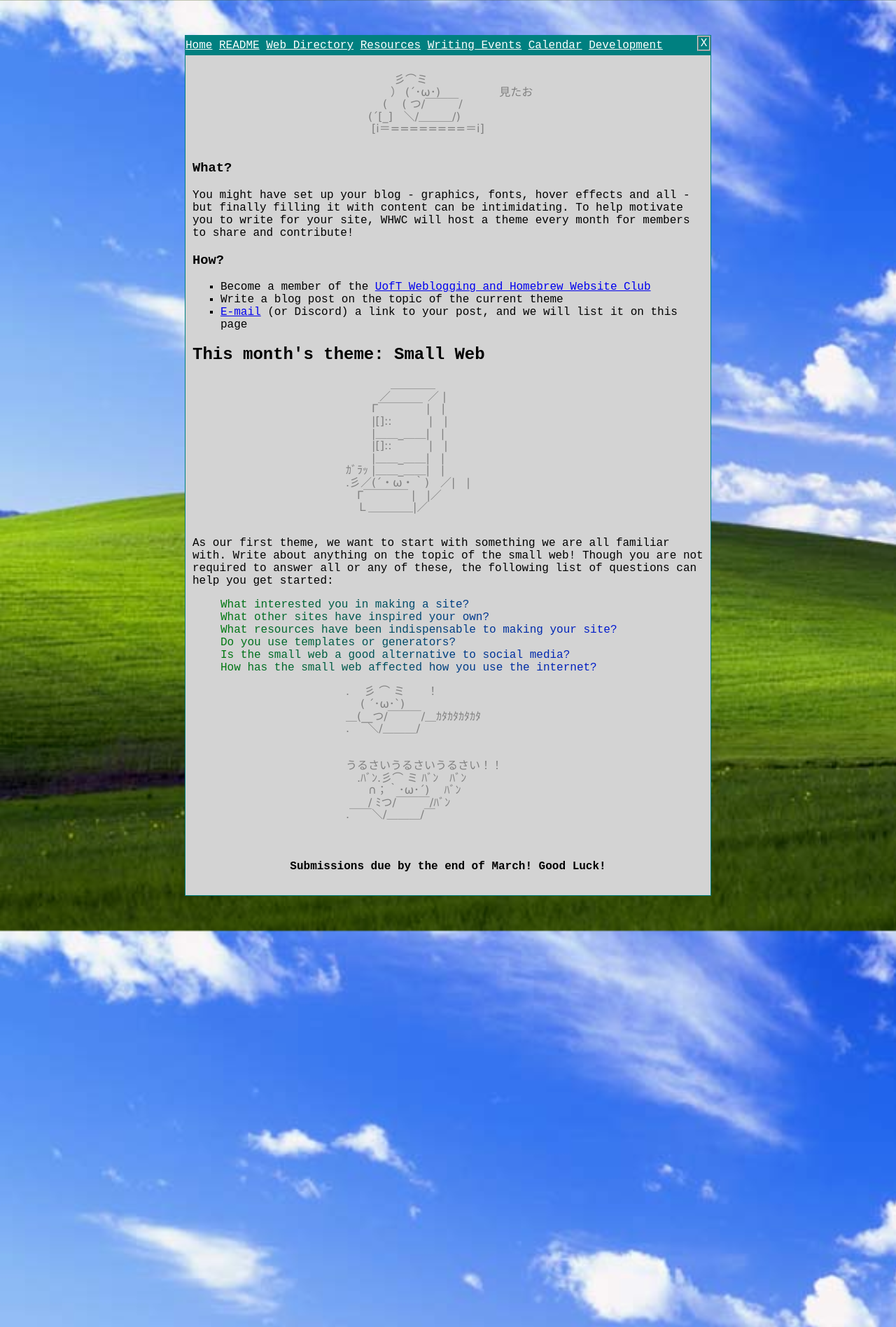
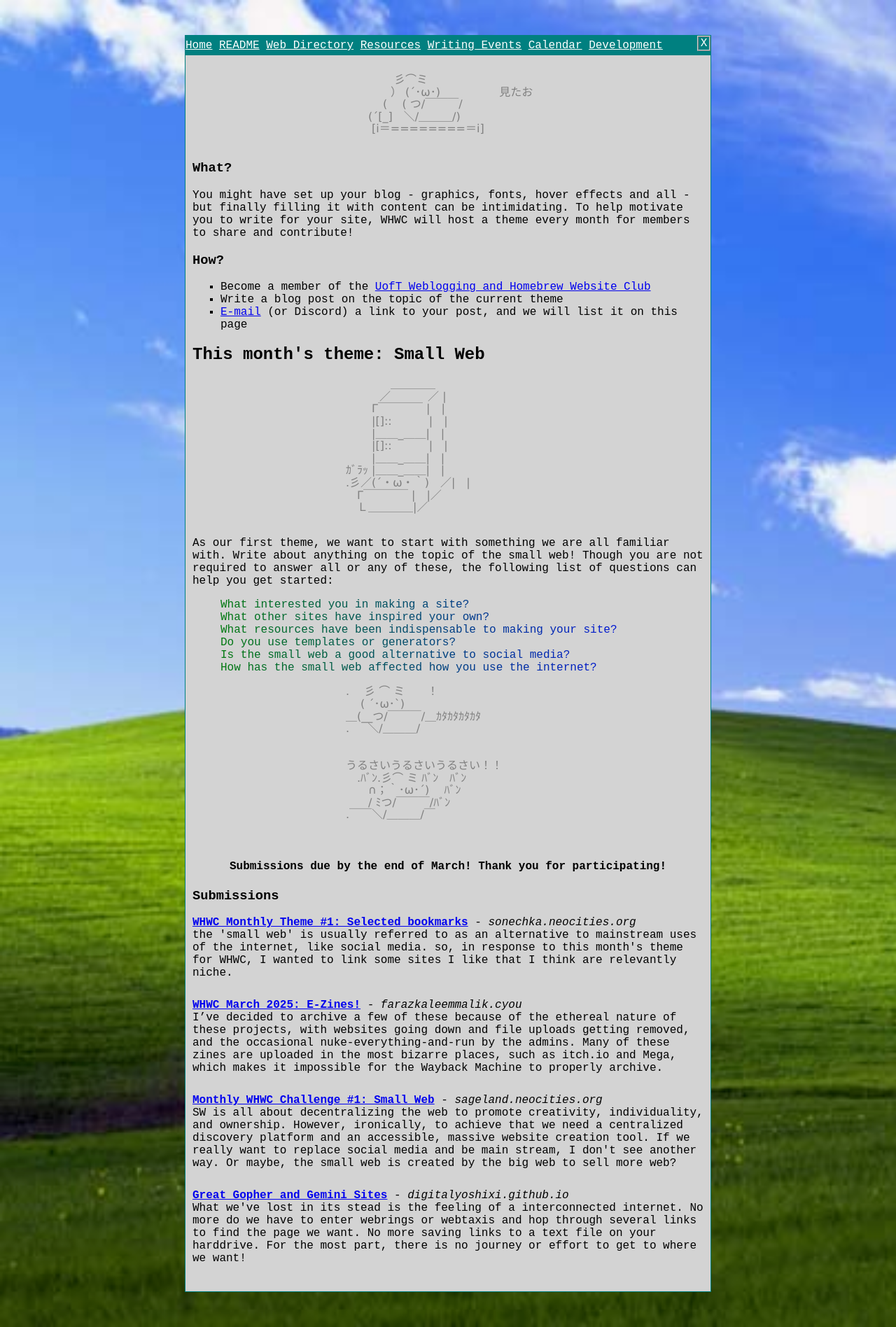
Before and after one commit to uoftwebloggingclub/uoftwebloggingclub.neocities.org, a Jekyll site: the page built from _events/march2025.html, in a window 1280 px wide. Shown: the whole page at 70% size. Built offline with Jekyll 4.4.1, drawn with Linux system fonts in a browser that asks for light colours.

Commit message:
Update march2025 writing submissions

```diff
--- /dev/null
+++ b/_data/march2025.json
@@ -0,0 +1,22 @@
+[
+    {
+        "entry_url": "https://sonechka.neocities.org/blog/bookmarks",
+        "title": "WHWC Monthly Theme #1: Selected bookmarks",
+        "excerpt": "the 'small web' is usually referred to as an alternative to mainstream uses of the internet, like social media. so, in response to this month's theme for WHWC, I wanted to link some sites I like that I think are relevantly niche."
+    },
+    {
+        "entry_url": "https://farazkaleemmalik.cyou/blog/2025/ezines/",
+        "title": "WHWC March 2025: E-Zines!",
+        "excerpt": "I’ve decided to archive a few of these because of the ethereal nature of these projects, with websites going down and file uploads getting removed, and the occasional nuke-everything-and-run by the admins. Many of these zines are uploaded in the most bizarre places, such as itch.io and Mega, which makes it impossible for the Wayback Machine to properly archive."
+    },
+    {
+        "entry_url": "https://sageland.neocities.org/posts/monthly-whwc-challenge-1-small-web",
+        "title": "Monthly WHWC Challenge #1: Small Web",
+        "excerpt": "SW is all about decentralizing the web to promote creativity, individuality, and ownership. However, ironically, to achieve that we need a centralized discovery platform and an accessible, massive website creation tool. If we really want to replace social media and be main stream, I don't see another way. \n\nOr maybe, the small web is created by the big web to sell more web?"
+    },
+    {
+        "entry_url": "https://digitalyoshixi.github.io/blog/gemini-sites",
+        "title": "Great Gopher and Gemini Sites",
+        "excerpt": "What we've lost in its stead is the feeling of a interconnected internet. No more do we have to enter webrings or webtaxis and hop through several links to find the page we want. No more saving links to a text file on your harddrive. For the most part, there is no journey or effort to get to where we want!"
+    }
+]
--- a/_events/march2025.html
+++ b/_events/march2025.html
@@ -64,7 +64,17 @@ end_timestamp: 1743480047
 .￣￣＼/＿＿＿/￣
 
             </pre>
-            <h4>Submissions due by the end of March! Good Luck!</h4>
+            <h4>Submissions due by the end of March! Thank you for participating!</h4>
+
+            <h3>Submissions</h3>
+
+            {% for entry in site.data.march2025 %}
+                <div class="submission">
+                    <a href="{{ entry.entry_url }}"><b>{{ entry.title }}</b></a> - <i>{{ entry.entry_url | split: "//" | last | split: "/" | first }}</i><br>
+                    {{ entry.excerpt }}
+                </div>
+                &#8201;
+            {% endfor %}
         </div>
     </body>
 </html>
--- a/assets/css/events/march2025.scss
+++ b/assets/css/events/march2025.scss
@@ -66,3 +66,7 @@ h4 {
 .content {
     padding: 10px 10px 10px 10px;
 }
+
+.submission {
+    margin-bottom: 10px;
+}
```
